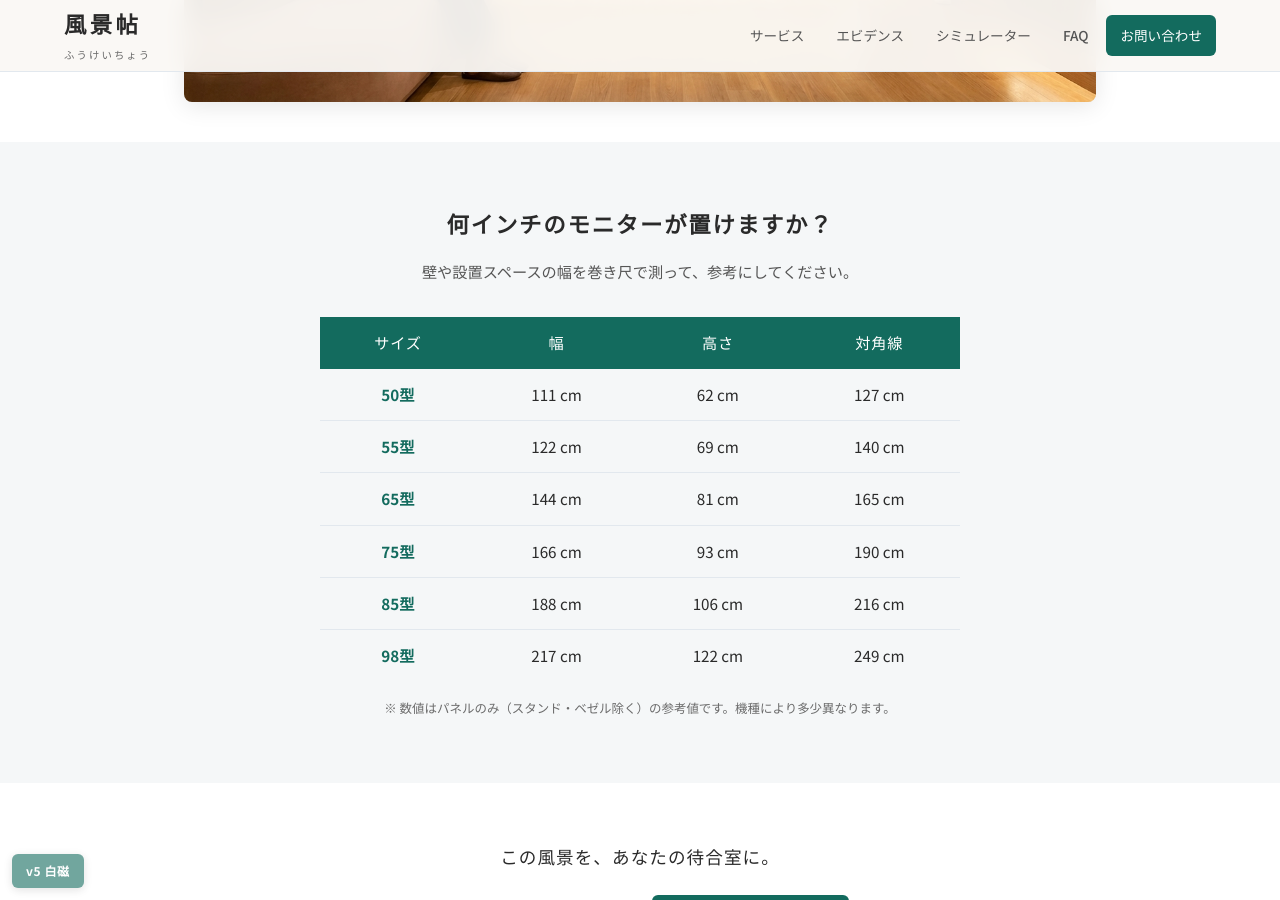
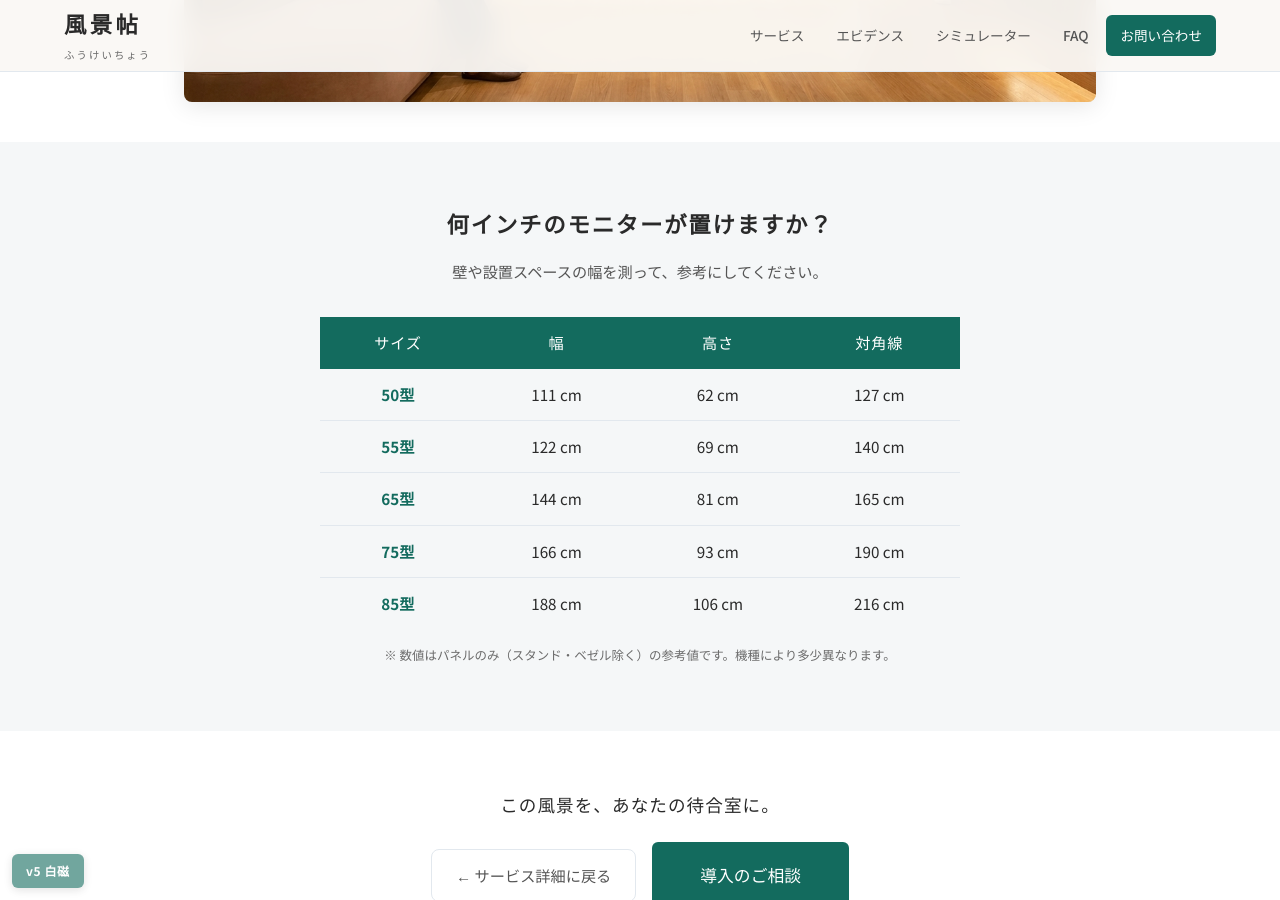
Before and after one commit to dr836gnypeq-ctrl/fukeichou-site, a Jekyll site: the page built from simulator.html, in a window 1280 px wide and 900 px high, scrolled down 887 px. Built offline with Jekyll 4.4.1, drawn with Linux system fonts in a browser that asks for light colours; nearby versions of some CDN libraries.

Commit message:
remove 98inch row and 'measuring tape' text from TV size table

```diff
--- a/simulator.html
+++ b/simulator.html
@@ -191,7 +191,7 @@ description: あなたの待合室に風景帖の映像を置いてみません
 <div class="sim-tv-size">
   <div class="sim-tv-size-inner">
     <h2 class="sim-tv-size-heading">何インチのモニターが置けますか？</h2>
-    <p class="sim-tv-size-lead">壁や設置スペースの幅を巻き尺で測って、参考にしてください。</p>
+    <p class="sim-tv-size-lead">壁や設置スペースの幅を測って、参考にしてください。</p>
     <div class="sim-tv-size-table-wrap">
       <table class="sim-tv-size-table">
         <thead>
@@ -208,7 +208,6 @@ description: あなたの待合室に風景帖の映像を置いてみません
           <tr><td>65型</td><td>144 cm</td><td>81 cm</td><td>165 cm</td></tr>
           <tr><td>75型</td><td>166 cm</td><td>93 cm</td><td>190 cm</td></tr>
           <tr><td>85型</td><td>188 cm</td><td>106 cm</td><td>216 cm</td></tr>
-          <tr><td>98型</td><td>217 cm</td><td>122 cm</td><td>249 cm</td></tr>
         </tbody>
       </table>
     </div>
```
